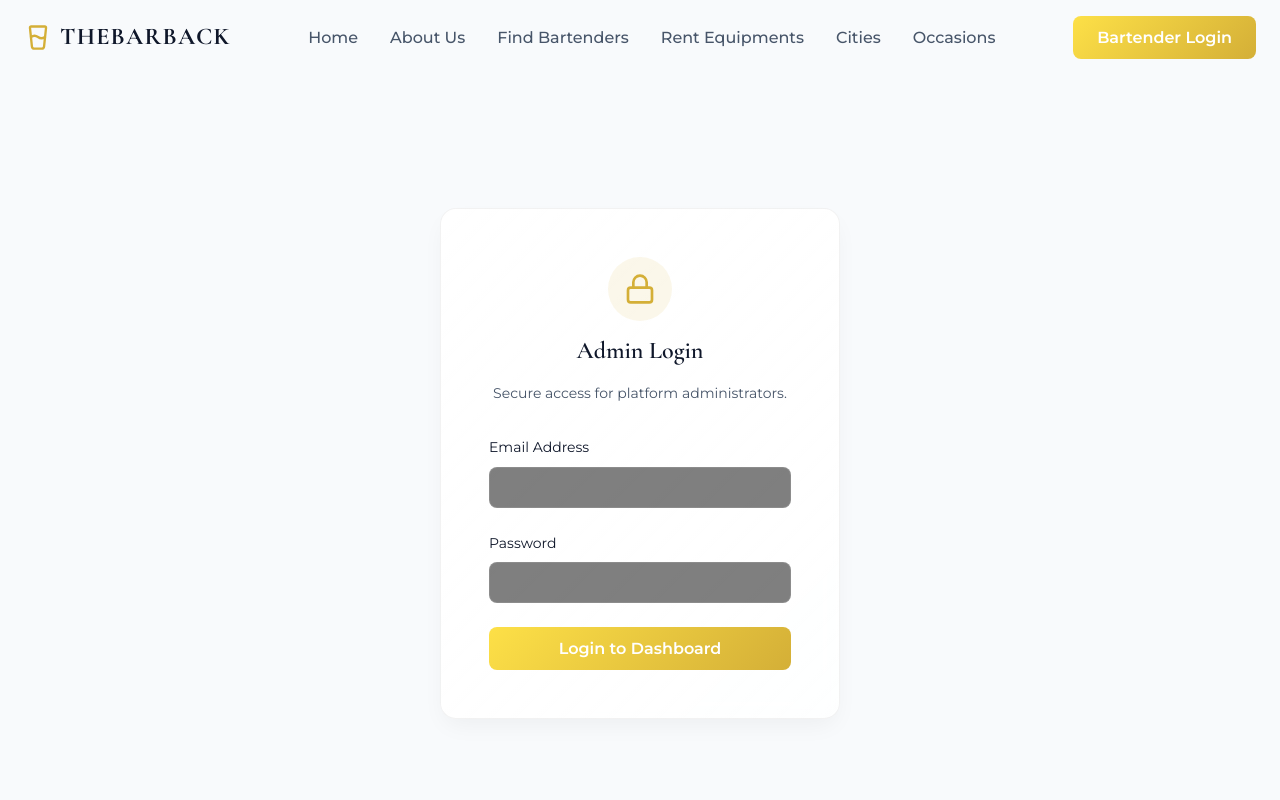
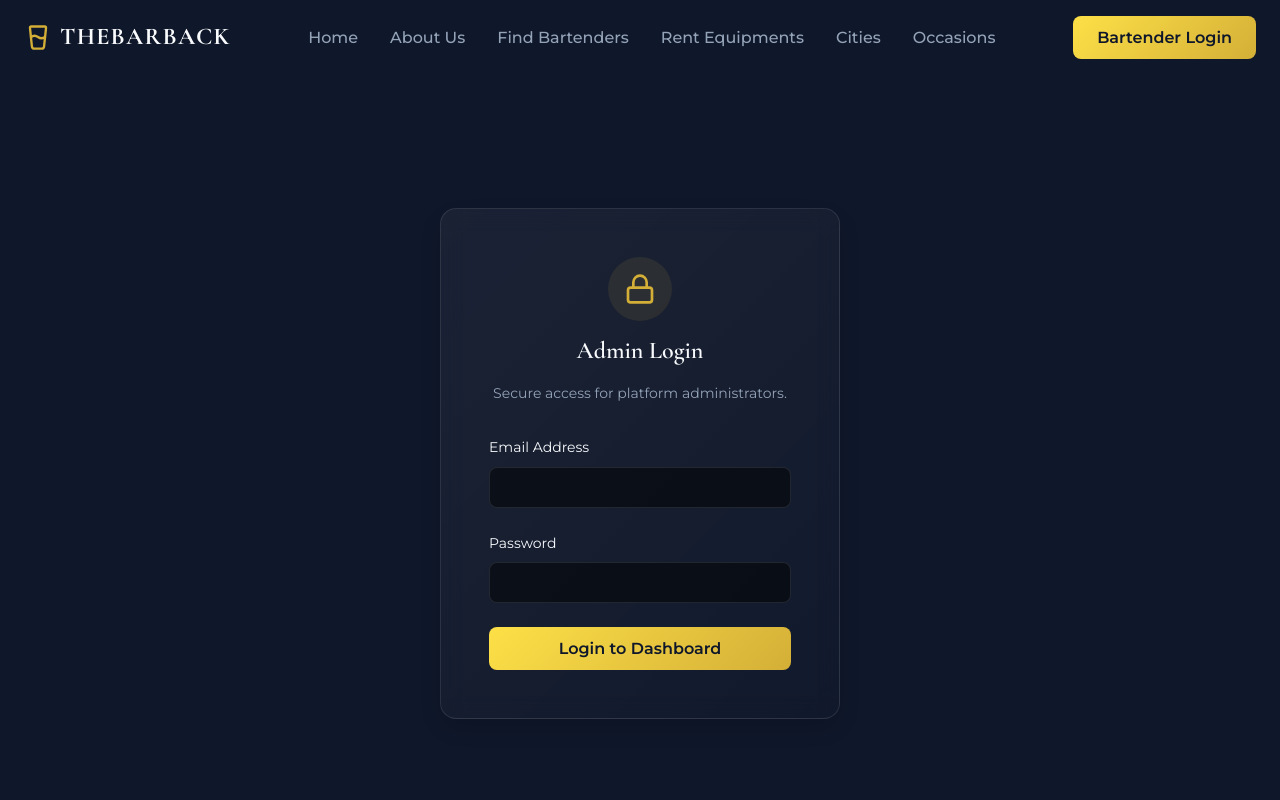
Before and after one commit to thebarbackweb-collab/website, a React (Vite) app: page /admin in a window 1280 px wide. Shown: the top 800 px of the page. Built offline with nearby package versions, Linux system fonts and the light colour scheme; no server answers.

Commit message:
style: switch to a sleek dark midnight blue theme

```diff
--- a/src/index.css
+++ b/src/index.css
@@ -1,12 +1,12 @@
 @import url('https://fonts.googleapis.com/css2?family=Montserrat:wght@300;400;500;600;700&family=Cormorant+Garamond:ital,wght@0,400;0,600;0,700;1,400&display=swap');
 
 :root {
-  --color-bg: #F8FAFC;
-  --color-bg-elevated: #FFFFFF;
-  --color-bg-card: rgba(255, 255, 255, 0.85);
+  --color-bg: #0F172A;
+  --color-bg-elevated: #1E293B;
+  --color-bg-card: rgba(30, 41, 59, 0.85);
 
-  --color-text: #0F172A;
-  --color-text-muted: #475569;
+  --color-text: #F8FAFC;
+  --color-text-muted: #94A3B8;
 
   --color-primary: #D4AF37; /* Luxury Gold */
   --color-primary-hover: #FDE047;
@@ -18,10 +18,10 @@
   --font-sans: 'Montserrat', sans-serif;
   --font-serif: 'Cormorant Garamond', serif;
 
-  --shadow-premium: 0 10px 30px -10px rgba(0, 0, 0, 0.1);
+  --shadow-premium: 0 10px 30px -10px rgba(0, 0, 0, 0.5);
   --shadow-glow: 0 0 20px rgba(212, 175, 55, 0.2);
 
-  --glass-border: 1px solid rgba(0, 0, 0, 0.05);
+  --glass-border: 1px solid rgba(255, 255, 255, 0.1);
 }
 
 * {
@@ -70,15 +70,15 @@ button {
   backdrop-filter: blur(12px);
   -webkit-backdrop-filter: blur(12px);
   border: var(--glass-border);
-  box-shadow: 0 4px 6px rgba(0, 0, 0, 0.05);
+  box-shadow: 0 4px 6px rgba(0, 0, 0, 0.2);
 }
 
 .glass-panel {
-  background: linear-gradient(135deg, rgba(255,255,255,1) 0%, rgba(255,255,255,0.85) 100%);
-  backdrop-filter: blur(10px);
-  border: 1px solid rgba(0, 0, 0, 0.05);
+  background: linear-gradient(135deg, rgba(255,255,255,0.05) 0%, rgba(255,255,255,0.01) 100%);
+  backdrop-filter: blur(12px);
+  border: var(--glass-border);
   border-radius: 16px;
-  box-shadow: 0 10px 25px -5px rgba(0, 0, 0, 0.05);
+  box-shadow: 0 10px 25px -5px rgba(0, 0, 0, 0.2);
 }
 
 /* Typography Utilities */
@@ -143,7 +143,7 @@ html {
 
 .btn-primary {
   background: linear-gradient(135deg, var(--color-primary-hover) 0%, var(--color-primary) 100%);
-  color: #FFFFFF;
+  color: #0F172A;
   font-weight: 600;
 }
 .btn-primary:hover {
@@ -153,10 +153,10 @@ html {
 .btn-secondary {
   background: var(--color-bg-elevated);
   color: var(--color-text);
-  border: 1px solid rgba(0, 0, 0, 0.1);
+  border: 1px solid rgba(255, 255, 255, 0.1);
 }
 .btn-secondary:hover {
-  background: #F1F5F9;
+  background: rgba(255, 255, 255, 0.05);
 }
 
 .btn-outline {
@@ -174,7 +174,7 @@ html {
 }
 .btn-ghost:hover {
   color: var(--color-primary);
-  background: rgba(0, 0, 0, 0.05);
+  background: rgba(255, 255, 255, 0.05);
 }
 
 .btn-glass {
```
